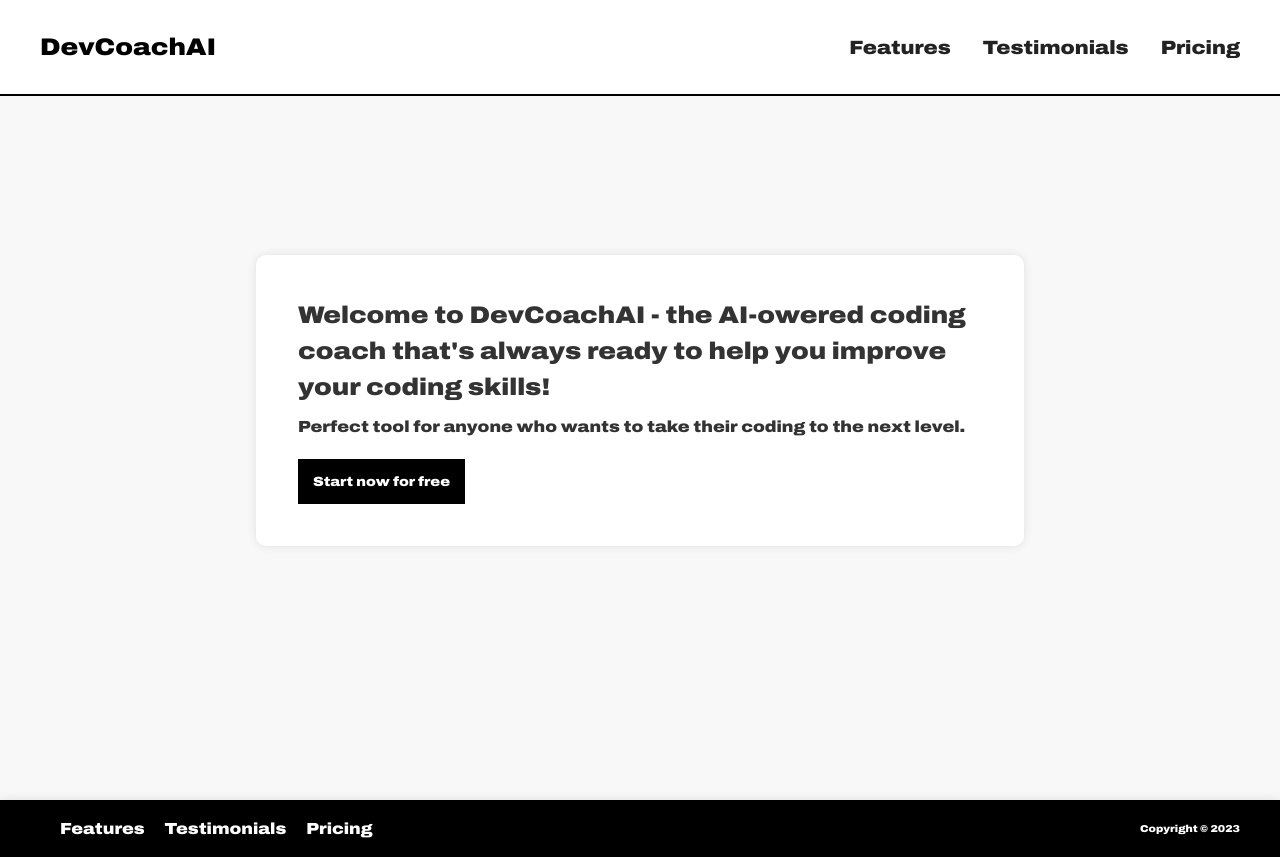
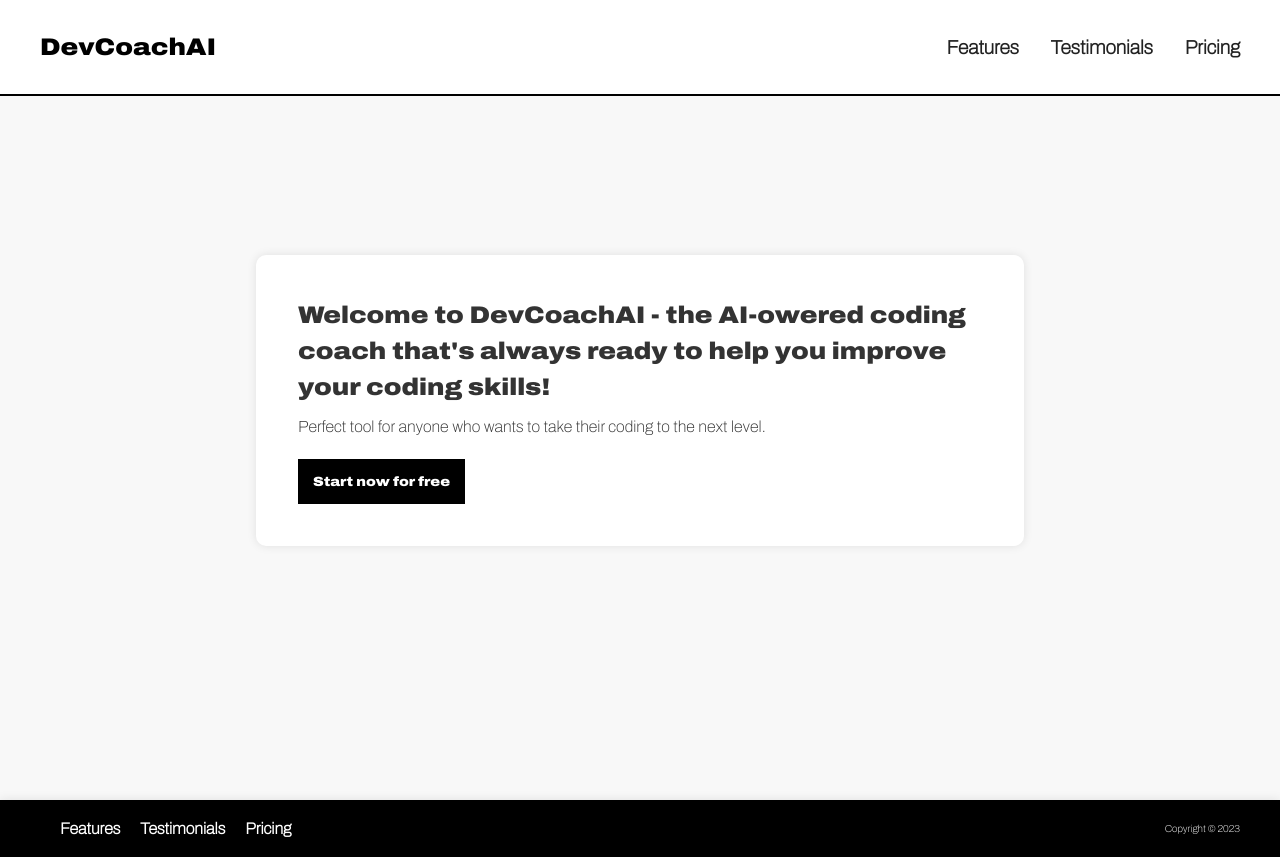
Before and after one commit to matifandy8/ai-app, a Next.js app: page / in a window 1280 px wide. Built offline with nearby package versions, Linux system fonts and the light colour scheme.

Commit message:
fix: fonts

```diff
--- a/src/app/components/Navbar/Footer/styles/Footer.scss
+++ b/src/app/components/Navbar/Footer/styles/Footer.scss
@@ -5,7 +5,7 @@
     background: black;
     padding: 20px;
     box-shadow: 0px 0px 10px rgb(0 0 0 / 10%);
-    font-family: 'Archivo', sans-serif;
+    font-family: 'Archivo thin';
 
     /* Container */
     .footer__container {
--- a/src/app/components/Navbar/Navbar/styles/Navbar.scss
+++ b/src/app/components/Navbar/Navbar/styles/Navbar.scss
@@ -79,6 +79,7 @@ $spacingtwo: 9px;
         display: flex;
         margin-left: auto;
         font-size: 1.2rem;
+        font-family: 'Archivo thin';
 
         &-list {
             display: flex;
--- a/src/app/globals.scss
+++ b/src/app/globals.scss
@@ -7,10 +7,15 @@
     }
 }
 @include font('Archivo', '/fonts/Archivo_SemiExpanded-Black.ttf');
+@include font('Archivo thin', '/fonts/Archivo-Thin.ttf');
 
 @font-face {
     font-family: 'Archivo';
     src: url('/fonts/Archivo_SemiExpanded-Black.ttf') format('ttf');
+}
+@font-face {
+    font-family: 'Archivo thin';
+    src: url('/fonts/Archivo-Thin.ttf') format('ttf');
 }
 
 :root {
--- a/src/app/page.scss
+++ b/src/app/page.scss
@@ -26,6 +26,8 @@
         font-size: 1rem;
         color: #333333;
         line-height: 1.5;
+        font-family: 'Archivo thin';
+        font-weight: 100;
         margin: 10px;
     }
     &__btn {
```
Also changed, not shown: public/fonts/Archivo-Thin.ttf (added).
